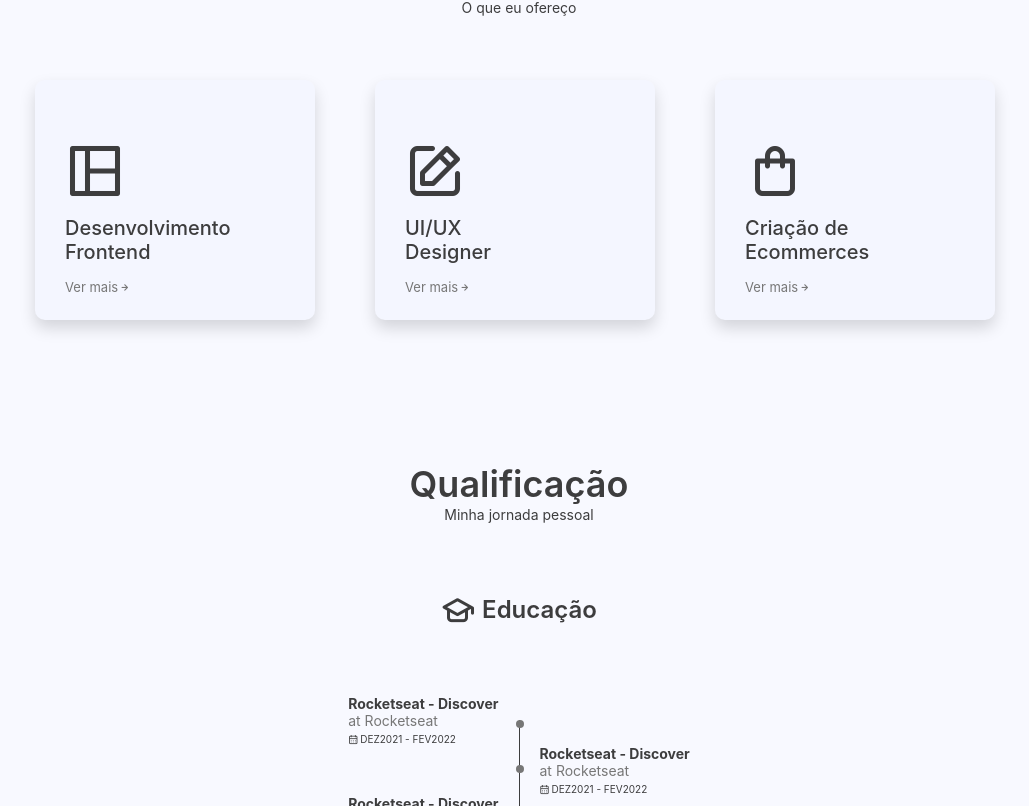
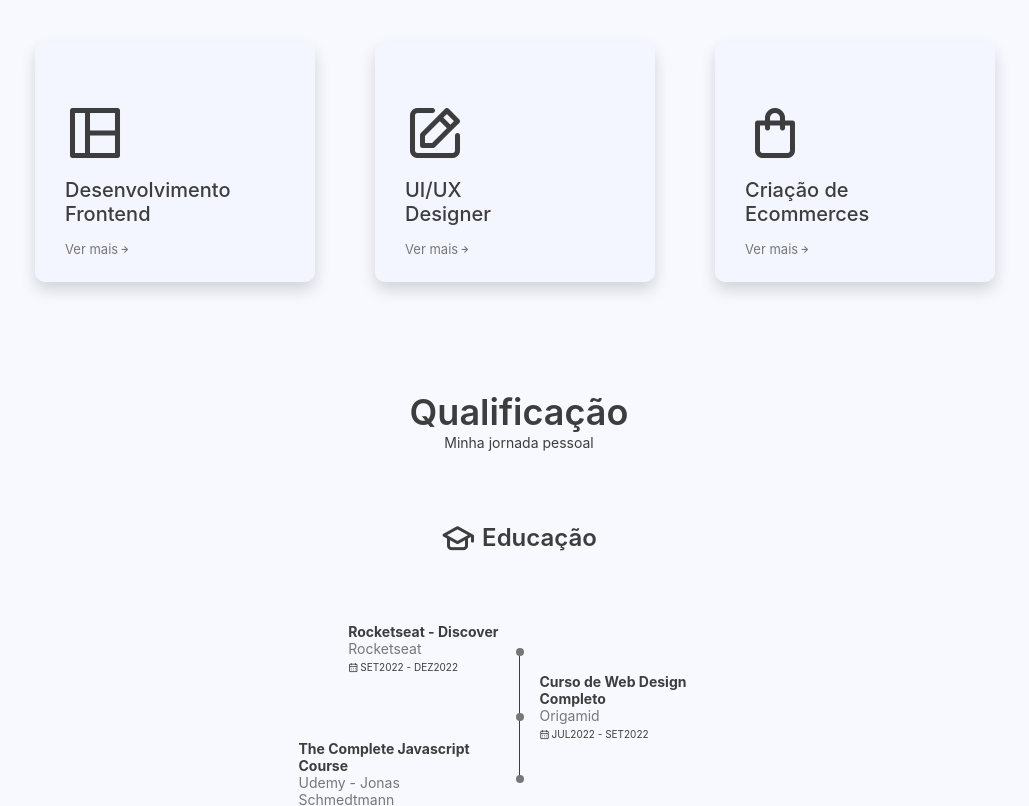
Before and after one commit to edusantsouza/final-portfolio, a React (Create React App) app: page / in a window 1280 px wide. Shown: the part 1994-2800 px from the top of the page, without its empty margins (121-1150 px from the left). Built offline with nearby package versions, Linux system fonts and the light colour scheme.

Commit message:
feat: seções adiconas - base finalizada

```diff
--- a/src/App.js
+++ b/src/App.js
@@ -7,6 +7,7 @@ import Services from "./components/Services";
 import Qualification from "./components/Qualification";
 import Portfolio from "./components/Portfolio";
 import Contact from "./components/Contatc";
+import Footer from "./components/Footer";
 
 const App = () => {
   return (
@@ -20,6 +21,7 @@ const App = () => {
         <Qualification />
         <Portfolio />
         <Contact />
+        <Footer />
       </main>
     </>
   );
--- a/src/components/Contatc/index.css
+++ b/src/components/Contatc/index.css
@@ -2,6 +2,7 @@
   display: flex;
   gap: 6rem;
   justify-content: center;
+  padding-bottom: 4rem;
 }
 
 .contact__ways-container{
@@ -139,7 +140,6 @@
     line-height: 2rem;
     padding: 1.6rem 2.4rem;
   }
-
 }
 
 /*============= Para tela média ===================*/
--- a/src/components/Contatc/index.jsx
+++ b/src/components/Contatc/index.jsx
@@ -15,7 +15,7 @@ const Contact = () => {
           <span className='contact__way-title'>E-mail</span>
         </div>
         <span className="contact__way">eduardo.santsouza@gmail.com</span>
-        <a href="" className="contact__link">
+        <a href="" className="contact__link" target='_blank'>
           Entre em contato
           <i class="uil uil-arrow-right"></i>
         </a>
@@ -26,8 +26,8 @@ const Contact = () => {
           <i class="uil uil-linkedin-alt"></i>
           <span className='contact__way-title'>Linkedin</span>
         </div>
-        <span className="contact__way">eduardo-sant-souza</span>
-        <a href="https://www.linkedin.com/in/eduardo-sant-souza/" className="contact__link">
+        <span className="contact__way">Eduardo Santana</span>
+        <a href="https://www.linkedin.com/in/eduardo-sant-souza/" className="contact__link" target='_blank'>
           Entre em contato
           <i class="uil uil-arrow-right"></i>
         </a>
@@ -39,7 +39,7 @@ const Contact = () => {
           <span className='contact__way-title'>Whatsapp Link</span>
         </div>
         <span className="contact__way">Envie uma mensagem</span>
-        <a href="" className="contact__link">
+        <a href="" className="contact__link" target='_blank'>
           Entre em contato
           <i class="uil uil-arrow-right"></i>
         </a>
--- /dev/null
+++ b/src/components/Footer/index.css
@@ -0,0 +1,63 @@
+.section{
+  padding: 7.2rem 0 3.6rem;
+}
+
+.footer {
+  display: flex;
+  flex-direction: column;
+  justify-content: center;
+  align-items: center;
+  gap: 8rem;
+  text-align: center;
+  background-color: var(--container-color);
+}
+
+.footer__container{
+  width: 100%;
+  display: flex;
+  flex-direction: column;
+  align-items: center;
+  gap: 3.6rem;
+}
+
+.footer__title{
+  font-size: var(--h2-font-size);
+  font-weight: var(--font-medium);
+}
+
+.footer__navigation {
+  display: flex;
+  justify-content: center;
+  gap: 4.8rem;
+}
+
+.footer__navigation-item a{
+  font-size: var(--normal-font-size);
+  color: var(--text-color);
+  font-weight: var(--font-medium);
+  transition: .3s;
+}
+
+.footer__navigation-item a:hover{
+  color: var(--text-hover)
+}
+
+.footer__social{
+  display: flex;
+  justify-content: center;
+  gap: 4.8rem;
+
+}
+
+.footer__social a {
+  padding: 1rem;
+  background-color: var(--text-color);
+  color: var(--body-color);
+  font-size: 3rem;
+  border-radius: 10px;
+}
+
+.footer__copy{
+  color: var(--text-muted);
+  font-size: var(--smaller-font-size);
+}
--- /dev/null
+++ b/src/components/Footer/index.jsx
@@ -0,0 +1,36 @@
+import React from 'react'
+import './index.css'
+
+const Footer = () => {
+  return (
+    <section className="footer section ">
+      <div className="container footer__container">
+        <h2 className='footer__title'>EduSant</h2>
+
+        <ul className="footer__navigation">
+          <li className='footer__navigation-item'>
+            <a href="#about">Sobre</a>
+          </li>
+
+          <li className='footer__navigation-item'>
+            <a href="#portfolio">Portfólio</a>
+          </li>
+
+          <li className='footer__navigation-item'>
+            <a href="#services">Serviços</a>
+          </li>
+        </ul>
+
+        <nav className="footer__social">
+          <a href="#" target='blank'><i class="uil uil-whatsapp"></i></a>
+          <a href="https://github.com/edusantsouza" target='blank'><i class="uil uil-github-alt"></i></a>
+          <a href="https://www.linkedin.com/in/eduardo-sant-souza/" target='blank'><i class="uil uil-linkedin-alt"></i></a>
+        </nav>
+      </div>
+
+      <span className='footer__copy'>© EduardoSant. Todos os direitos reservados.</span>
+    </section>
+  )
+}
+
+export default Footer
--- a/src/components/Qualification/index.css
+++ b/src/components/Qualification/index.css
@@ -2,6 +2,13 @@
   max-width: 768px;
   margin: 0 auto;
 }
+
+.qualification__sections{
+  display: flex;
+  flex-direction: column;
+  align-items: center;
+}
+
 
 .qualification__head {
   display: flex;
@@ -37,12 +44,13 @@
 
 .qualification__content{
   display: grid;
-  grid-template-columns: 1fr max-content 1fr;
+  grid-template-columns: minmax(auto, 250px) max-content minmax(100px, 250px);
   align-items: center;
 }
 
 .qualification__data {
   justify-self: end;
+  max-width: 200px;
 }
 
 .qualification__content:nth-child(2) .qualification__data {
@@ -76,6 +84,14 @@
   align-self: flex-start;
 }
 
+.qualification__content:nth-child(2) .qualification__rounder{
+  transform: translate(-13px, 20px);
+}
+
+.qualification__content:nth-child(3) .qualification__rounder{
+  transform: translate(-13px, 15px);
+}
+
 .qualification__line {
   position: relative;
   display: block;
@@ -88,23 +104,20 @@
 
 /*============= Breakpoints ===================*/
 /*============= Para telas menores ===================*/
-@media screen and (max-width: 420px){
-  .qualification__content:nth-child(2) .qualification__rounder{
-    transform: translate(-13px, 15px);
+
+@media screen and (max-width: 580px){
+  .qualification__sections{
+    align-items: flex-start;
   }
 
-  .qualification__content:nth-child(3) .qualification__rounder{
-    transform: translate(-13px, 10px);
-  }
-}
-
-@media screen and (max-width: 350px){
   .qualification__content{
-    grid-template-columns: 1fr;
+    max-width: 200px;
+    width: 100%;
+    display: flex;
+    align-self: center;
   }
 
   .qualification__data{
-    justify-self: center;
     margin-bottom: var(--mb-2-4);
   }
 
@@ -116,3 +129,10 @@
     display: none;
   }
 }
+@media screen and (max-width: 350px){
+  .qualification__content{
+    width: 70%;
+    display: flex;
+    align-self: center;
+  }
+}
--- a/src/components/Qualification/index.jsx
+++ b/src/components/Qualification/index.jsx
@@ -18,10 +18,10 @@ const Qualification = () => {
           <div className="qualification__content">
             <div className="qualification__data">
                 <h3 className="qualification__title">Rocketseat - Discover</h3>
-                <span className="qualification__subtitle">at Rocketseat</span>
+                <span className="qualification__subtitle">Rocketseat</span>
                 <div className="qualification__calender">
                   <i class="uil uil-calendar-alt"></i>
-                  DEZ2021 - FEV2022
+                  SET2022 - DEZ2022
                 </div>
             </div>
             <div className="qualification__line">
@@ -36,22 +36,22 @@ const Qualification = () => {
                   <span className="qualification__rounder"></span>
               </div>
               <div className="qualification__data">
-                  <h3 className="qualification__title">Rocketseat - Discover</h3>
-                  <span className="qualification__subtitle">at Rocketseat</span>
+                  <h3 className="qualification__title">Curso de Web Design Completo</h3>
+                  <span className="qualification__subtitle">Origamid</span>
                   <div className="qualification__calender">
                     <i class="uil uil-calendar-alt"></i>
-                    DEZ2021 - FEV2022
+                    JUL2022 - SET2022
                </div>
               </div>
           </div>
 
           <div className="qualification__content">
             <div className="qualification__data">
-                <h3 className="qualification__title">Rocketseat - Discover</h3>
-                <span className="qualification__subtitle">at Rocketseat</span>
+                <h3 className="qualification__title">The Complete Javascript Course</h3>
+                <span className="qualification__subtitle">Udemy - Jonas Schmedtmann</span>
                 <div className="qualification__calender">
                   <i class="uil uil-calendar-alt"></i>
-                  DEZ2021 - FEV2022
+                  DEZ2021 - JUN2022
                 </div>
             </div>
             <div className="qualification__line">
```
